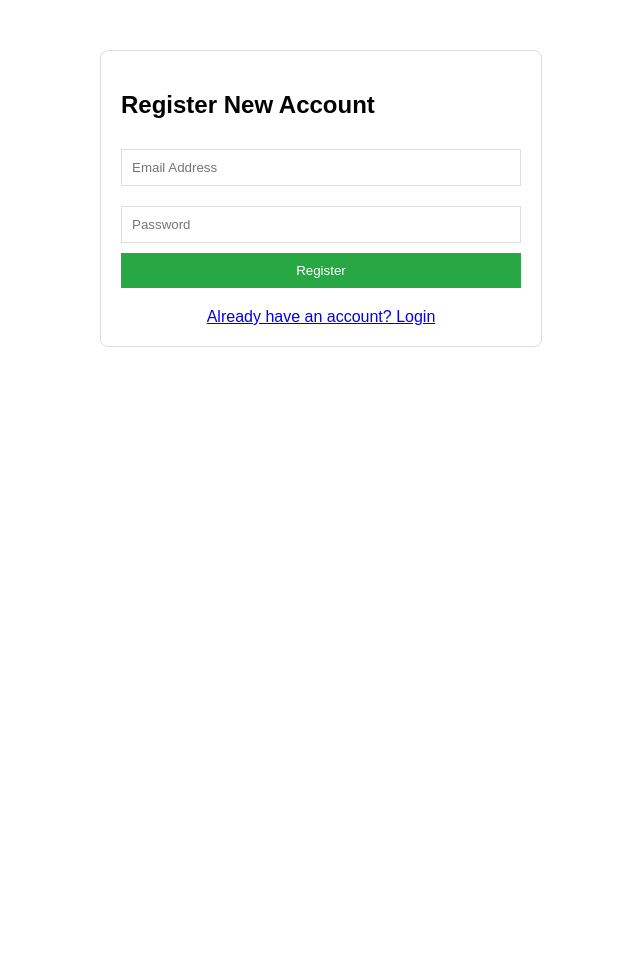
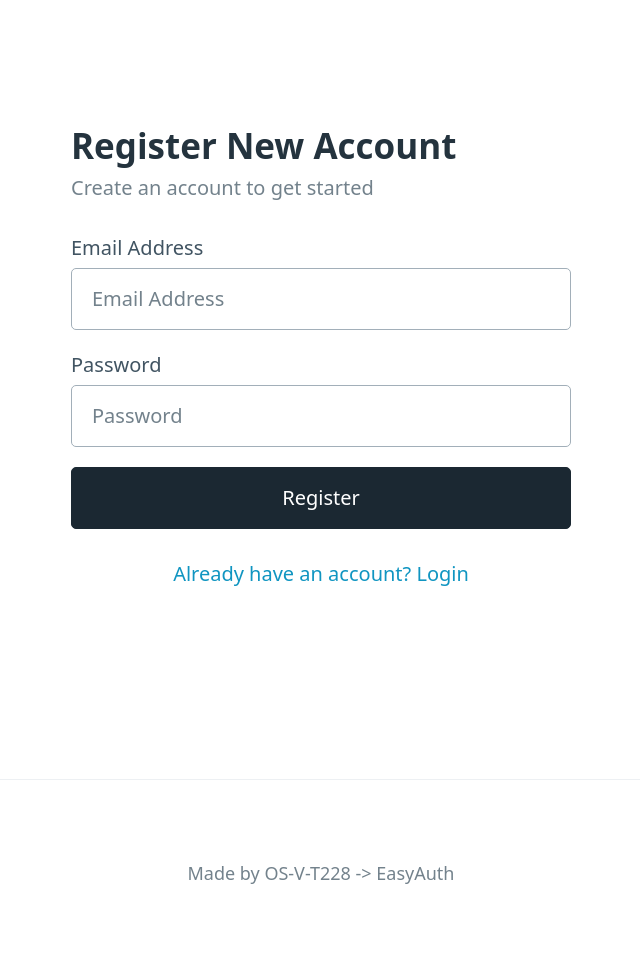
Before and after one commit to rahul-devrani/sso_mfa, a Flask app: page /register in a window 1280 px wide. Shown: the whole page, without its empty margins (319-959 px from the left). Before the commit the page ends 347 px from the top, so only its background shows below. Run offline with Flask 3, Linux system fonts and the light colour scheme; parts of the project's set-up code (start-up, migrations or seed data) failed here and were passed over.

Commit message:
Update register.html

```diff
--- a/auth_server/templates/register.html
+++ b/auth_server/templates/register.html
@@ -1,18 +1,29 @@
 <!DOCTYPE html>
-<html>
+<html lang="en" data-theme="light">
 <head>
-    <title>SSO Register</title>
+    <meta charset="UTF-8">
+    <meta name="viewport" content="width=device-width, initial-scale=1.0">
+    <title>Register Account</title>
+    <link rel="stylesheet" href="https://cdn.jsdelivr.net/npm/@picocss/pico@1/css/pico.min.css">
     <style>
-        body { font-family: Arial, sans-serif; max-width: 400px; margin: 50px auto; padding: 20px; border: 1px solid #ddd; border-radius: 8px; }
-        input { width: 100%; box-sizing: border-box; padding: 10px; margin: 10px 0; border: 1px solid #ddd; }
-        button { width: 100%; padding: 10px; background: #28a745; color: white; border: none; cursor: pointer; }
-        .flash { padding: 10px; margin-bottom: 10px; border-radius: 4px; }
-        .flash.error { background: #f8d7da; color: #721c24; }
-        .links { margin-top: 20px; text-align: center; }
+        body { padding-top: 2rem; }
+        .container.auth-form { max-width: 500px; }
+        .flash { padding: 1rem; margin-bottom: 1rem; border-radius: 4px; border: 1px solid transparent; }
+        .flash.success { background-color: #d4edda; color: #155724; }
+        .flash.error { background-color: #f8d7da; color: #721c24; }
+        footer {
+            text-align: center;
+            padding: 2rem 0;
+            margin-top: 4rem;
+            border-top: 1px solid var(--muted-border-color);
+            color: var(--muted-color);
+            font-size: 0.9rem;
+        }
     </style>
 </head>
 <body>
-    <h2>Register New Account</h2>
+    <main class="container auth-form">
+
         {% with messages = get_flashed_messages(with_categories=true) %}
             {% if messages %}
                 {% for category, message in messages %}
@@ -20,13 +31,30 @@
                 {% endfor %}
             {% endif %}
         {% endwith %}
+
+        <hgroup>
+            <h2>Register New Account</h2>
+            <p>Create an account to get started</p>
+        </hgroup>
+
         <form method="POST">
-        <input type="email" name="email" placeholder="Email Address" required>
-        <input type="password" name="password" placeholder="Password" required>
-        <button type="submit">Register</button>
+            <label for="email">Email Address</label>
+            <input type="email" name="email" id="email" placeholder="Email Address" required>
+
+            <label for="password">Password</label>
+            <input type="password" name="password" id="password" placeholder="Password" required>
+
+            <button type="submit" class="contrast">Register</button>
         </form>
-    <div class="links">
+
+        <p style="text-align: center; margin-top: 1rem;">
             <a href="{{ url_for('login') }}">Already have an account? Login</a>
-    </div>
+        </p>
+
+    </main>
+
+    <footer>
+        Made by OS-V-T228 -> EasyAuth
+    </footer>
 </body>
 </html>
```
Lines whose indentation alone changed are shown as unchanged.
